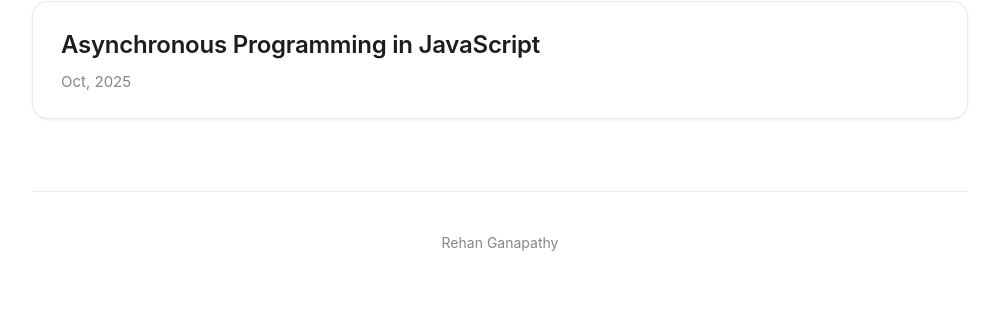
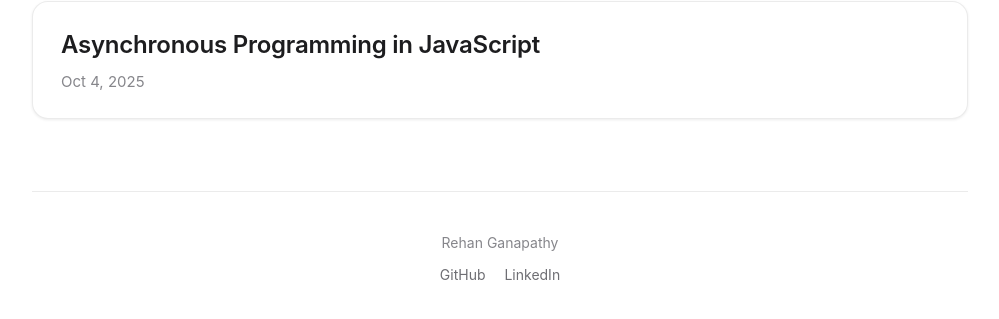
Before and after one commit to rehanganapathy/rehanganapathy.github.io, a plain HTML site: page index.html in a window 1280 px wide. Shown: the part 1195-1514 px from the top of the page, without its empty margins (140-1139 px from the left). Before the commit the page ends 1489 px from the top, so only its background shows below. Drawn offline with Linux system fonts and the light colour scheme.

Commit message:
changes to index

```diff
--- a/index.html
+++ b/index.html
@@ -423,7 +423,7 @@
         <li class="post-item">
           <a href="/posts/async-js.html" class="post-link">
             <div class="post-title">Asynchronous Programming in JavaScript</div>
-            <div class="post-date">Oct, 2025</div>
+            <div class="post-date">Oct 4, 2025</div>
           </a>
         </li>
       </ul>
@@ -431,6 +431,12 @@
 
     <footer>
       Rehan Ganapathy
+      <div style="margin-top: 10px;">
+        <a href="https://github.com/rehanganapathy" target="_blank"
+          style="margin-right: 15px; text-decoration: none; color: var(--text-secondary);">GitHub</a>
+        <a href="https://linkedin.com/in/rehanganapathy" target="_blank"
+          style="text-decoration: none; color: var(--text-secondary);">LinkedIn</a>
+      </div>
     </footer>
   </div>
 
```
